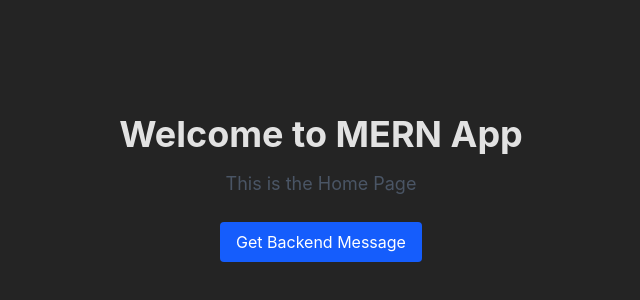
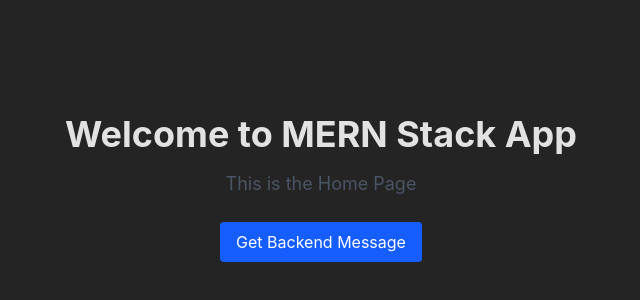
Before and after one commit to ShirazDevProjects/MERN-Stack-Repo, a React (Vite) app in the folder client/: page / in a window 1280 px wide. Shown: the part 244-544 px from the top of the page, without its empty margins (319-959 px from the left). Built offline with nearby package versions, Linux system fonts and the light colour scheme.

Commit message:
code updated

```diff
--- a/client/src/pages/Home.tsx
+++ b/client/src/pages/Home.tsx
@@ -13,7 +13,7 @@ const Home = () => {
 
     return (
         <div className="flex flex-col items-center justify-center min-h-screen">
-            <h1 className="text-4xl font-bold">Welcome to MERN App</h1>
+            <h1 className="text-4xl font-bold">Welcome to MERN Stack App</h1>
             <p className="mt-4 text-lg text-gray-600">This is the Home Page</p>
 
             <button
```
